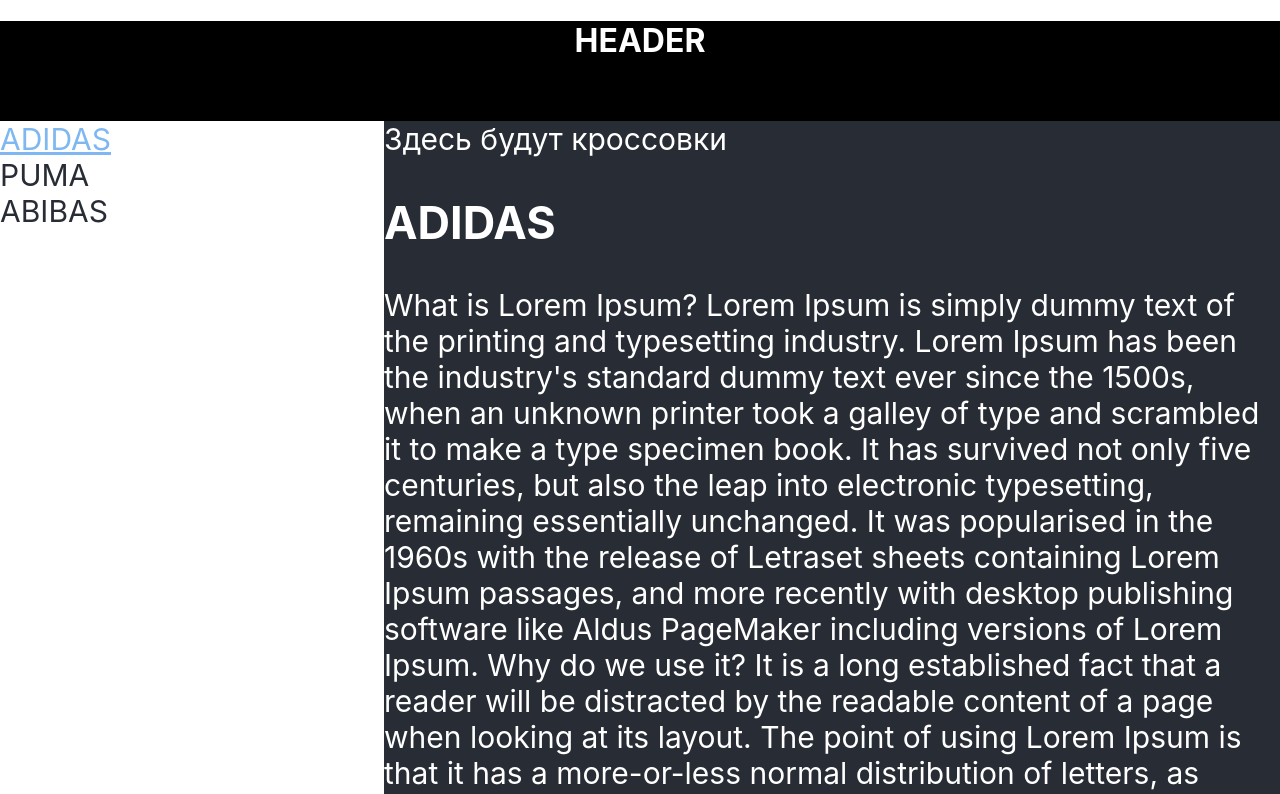
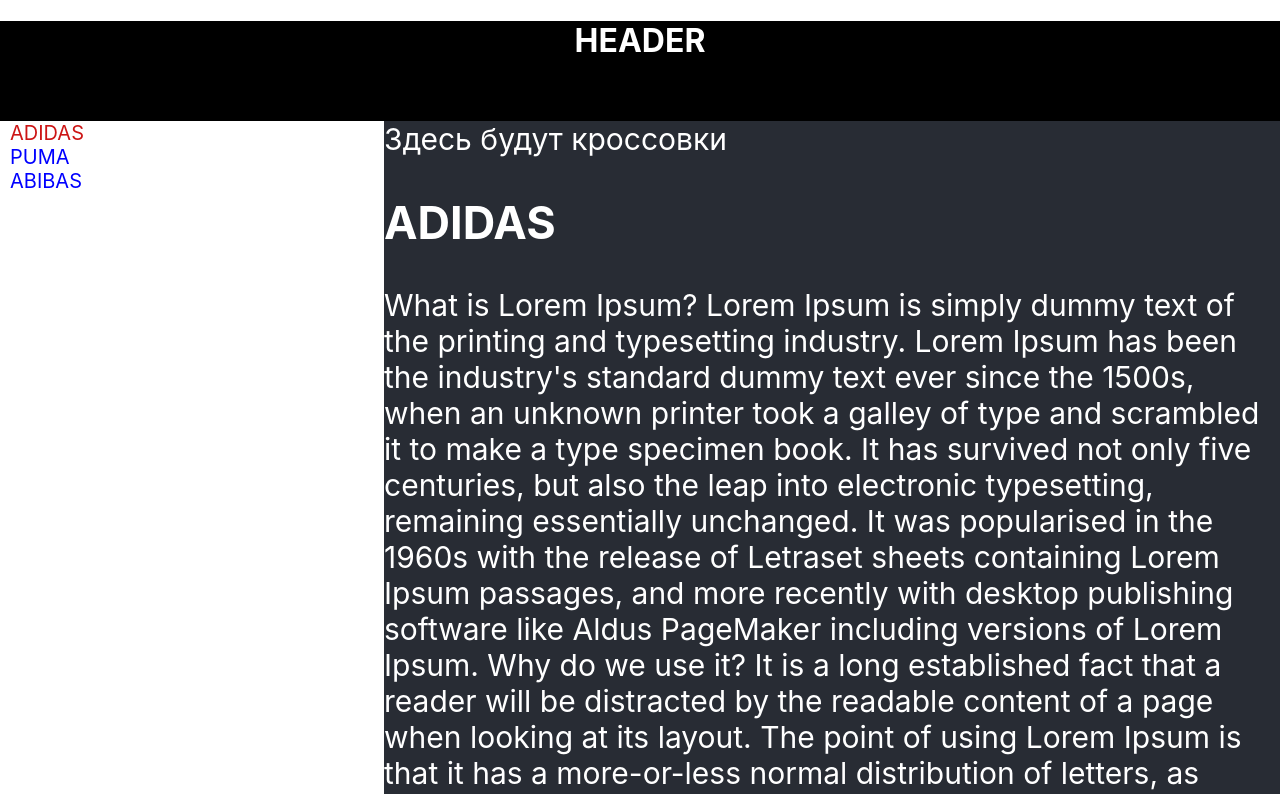
Before and after one commit to Maksimus39/react_routing_dom_v6, a React (Create React App) app: page /page1 in a window 1280 px wide. Shown: the top 794 px of the page. Built offline with nearby package versions, Linux system fonts and the light colour scheme.

Commit message:
Рефакторинг на стилизованные компоненты

```diff
--- a/src/App.tsx
+++ b/src/App.tsx
@@ -5,7 +5,15 @@
 import {PageThree} from "./components/pages/PageThree";
 import {Navigate, NavLink, Route, Routes} from "react-router-dom";
 import {Error404} from "./components/pages/Error404";
+import {S} from "./components/pages/_styless"
 
+const PATH = {
+    PAGE1: "/page1",
+    PAGE2: "/page2",
+    PAGE3: "/page3",
+    PAGEERROR: "/error404",
+    PAGEALL: "/*",
+} as const;
 
 function App() {
     return (
@@ -13,15 +21,9 @@
             <div className={styles.header}><h1>HEADER</h1></div>
             <div className={styles.body}>
                 <div className={styles.nav}>
-                    <div><NavLink to={"/page1"}
-                                  className={({isActive}) => isActive ? styles.activeNavLink : styles.navLink}>ADIDAS</NavLink>
-                    </div>
-                    <div><NavLink to={"/page2/"}
-                                  className={({isActive}) => isActive ? styles.activeNavLink : styles.navLink}>PUMA</NavLink>
-                    </div>
-                    <div><NavLink to={"/page3/"}
-                                  className={({isActive}) => isActive ? styles.activeNavLink : styles.navLink}>ABIBAS</NavLink>
-                    </div>
+                    <S.NavWrapper><NavLink to={PATH.PAGE1}>ADIDAS</NavLink></S.NavWrapper>
+                    <S.NavWrapper><NavLink to={PATH.PAGE2}>PUMA</NavLink></S.NavWrapper>
+                    <S.NavWrapper><NavLink to={PATH.PAGE3}>ABIBAS</NavLink></S.NavWrapper>
                 </div>
                 <div className={styles.content}>
                     Здесь будут кроссовки
@@ -29,12 +31,12 @@
                     <Routes>
                         <Route path="/" element={<Navigate to={"/page1"}/>}/>
 
-                        <Route path="/page1" element={<PageOne/>}/>
-                        <Route path="/page2/" element={<PageTwo/>}/>
-                        <Route path="/page3/" element={<PageThree/>}/>
+                        <Route path={PATH.PAGE1} element={<PageOne/>}/>
+                        <Route path={PATH.PAGE2} element={<PageTwo/>}/>
+                        <Route path={PATH.PAGE3} element={<PageThree/>}/>
 
-                        <Route path="/error404" element={<Error404/>}/>
-                        <Route path="/*" element={<Navigate to={"/error404"}/>}/>
+                        <Route path={PATH.PAGEERROR} element={<Error404/>}/>
+                        <Route path={PATH.PAGEALL} element={<Navigate to={"/error404"}/>}/>
                     </Routes>
 
                 </div>
@@ -44,5 +46,4 @@
     );
 }
 
-
 export default App;
```
